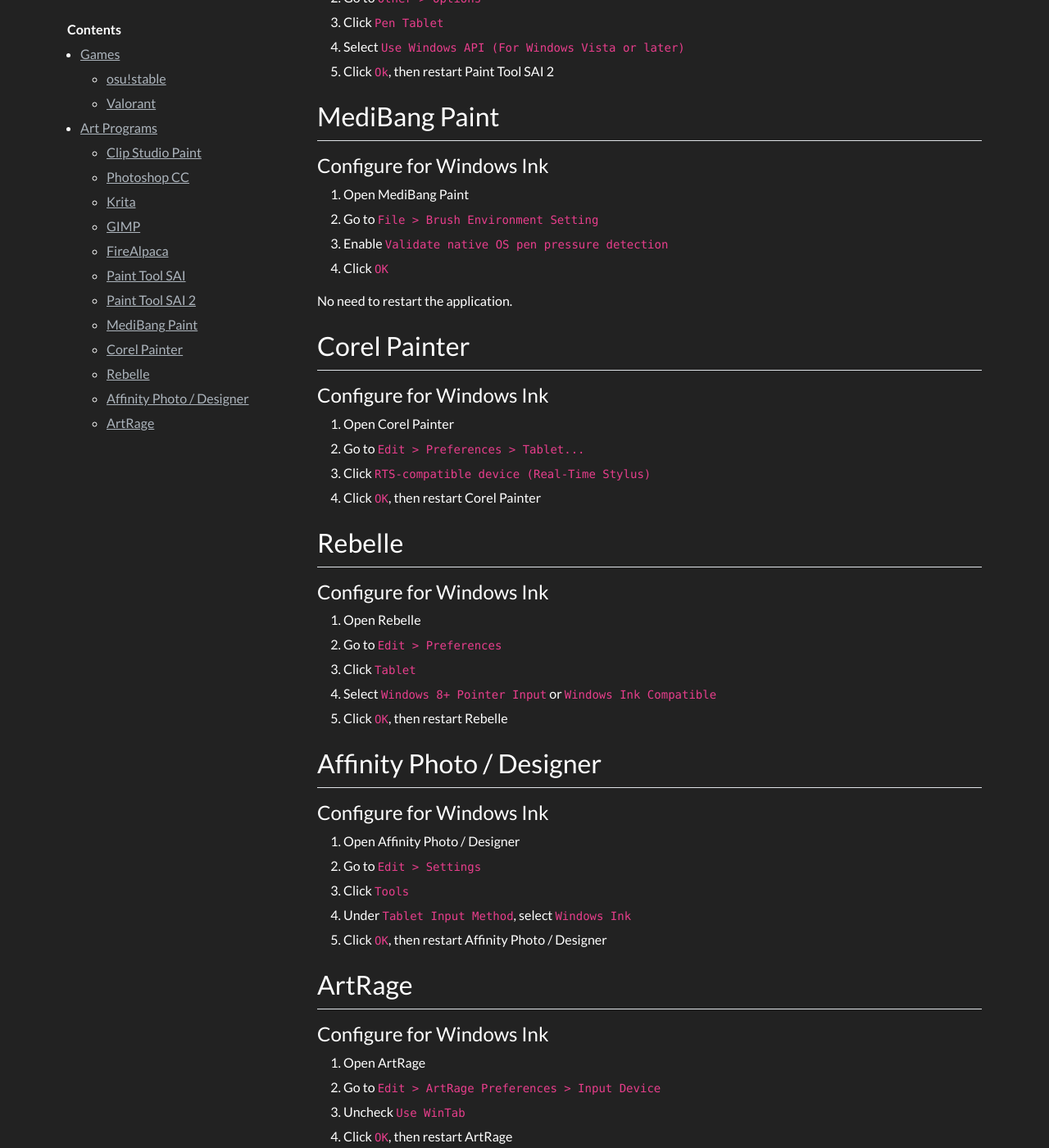
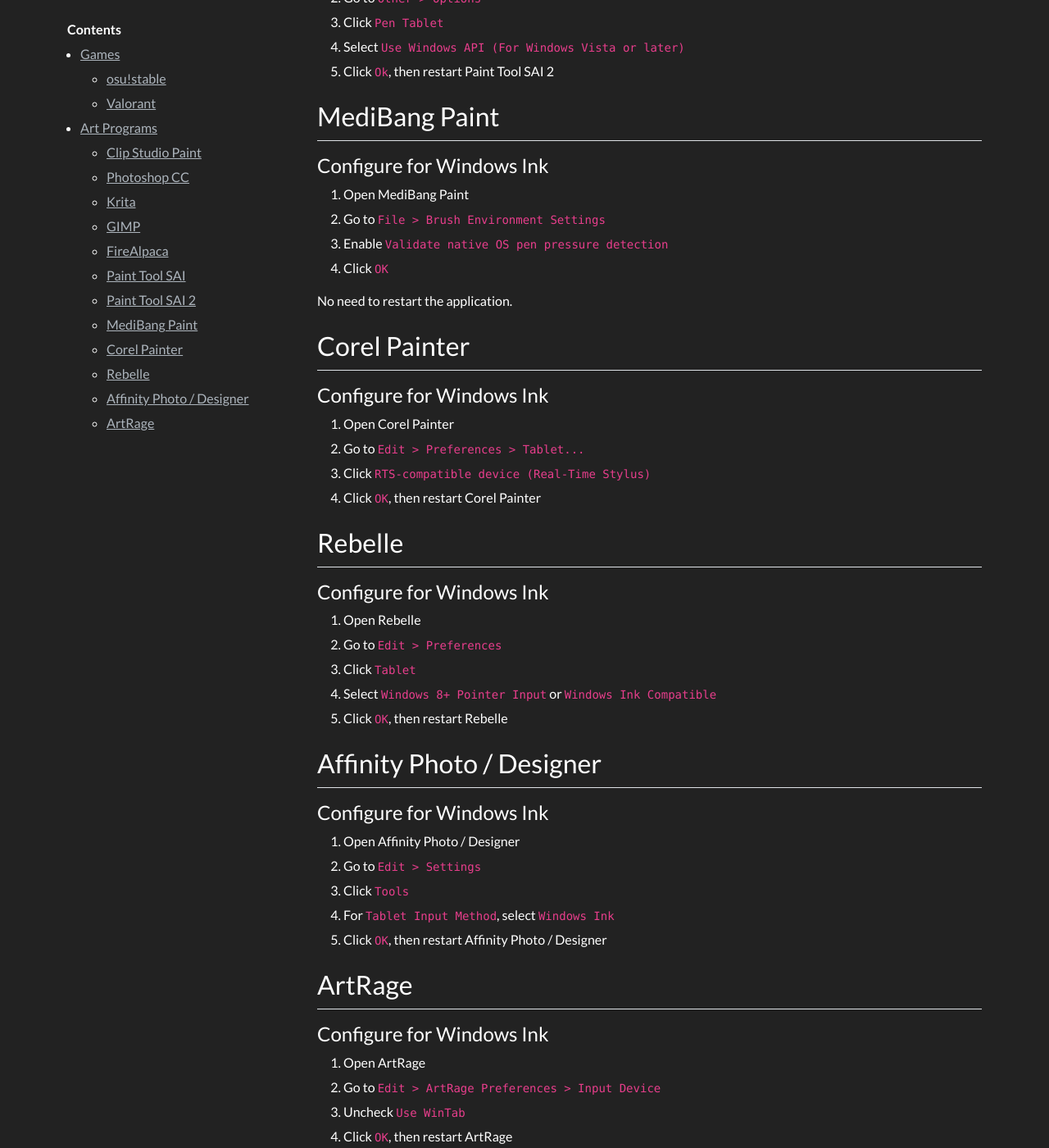
Before and after one commit to OpenTabletDriver/opentabletdriver.github.io, a Jekyll site: the page built from site/_wiki/FAQ/WindowsAppSpecific.md, in a window 1280 px wide and 1400 px high, scrolled down 3313 px. Shown: the whole window at 82% size. Built offline with Jekyll 4.4.1, drawn with Linux system fonts in a browser that asks for light colours; nearby versions of some CDN libraries; comment, search, counter and statistics services are not loaded.

Commit message:
Fix some wordings to be more appropriate
Co-authored-by: Kuuuube <61125188+Kuuuube@users.noreply.github.com>

```diff
--- a/site/_wiki/FAQ/WindowsAppSpecific.md
+++ b/site/_wiki/FAQ/WindowsAppSpecific.md
@@ -130,7 +130,7 @@ for more information.
 #### Configure for Windows Ink
 
 1. Open MediBang Paint
-2. Go to `File > Brush Environment Setting`
+2. Go to `File > Brush Environment Settings`
 3. Enable `Validate native OS pen pressure detection`
 4. Click `OK`
 
@@ -162,8 +162,8 @@ No need to restart the application.
 1. Open Affinity Photo / Designer
 2. Go to `Edit > Settings`
 3. Click `Tools`
-3. Under `Tablet Input Method`, select `Windows Ink`
-4. Click `OK`, then restart Affinity Photo / Designer
+4. For `Tablet Input Method`, select `Windows Ink`
+5. Click `OK`, then restart Affinity Photo / Designer
 
 ### ArtRage
 
```
